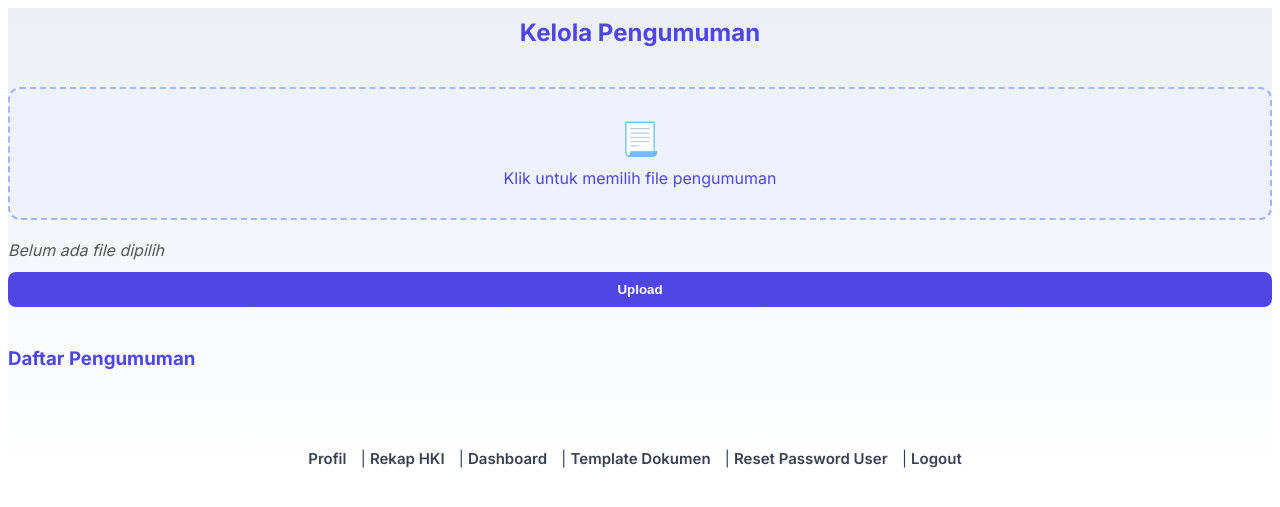
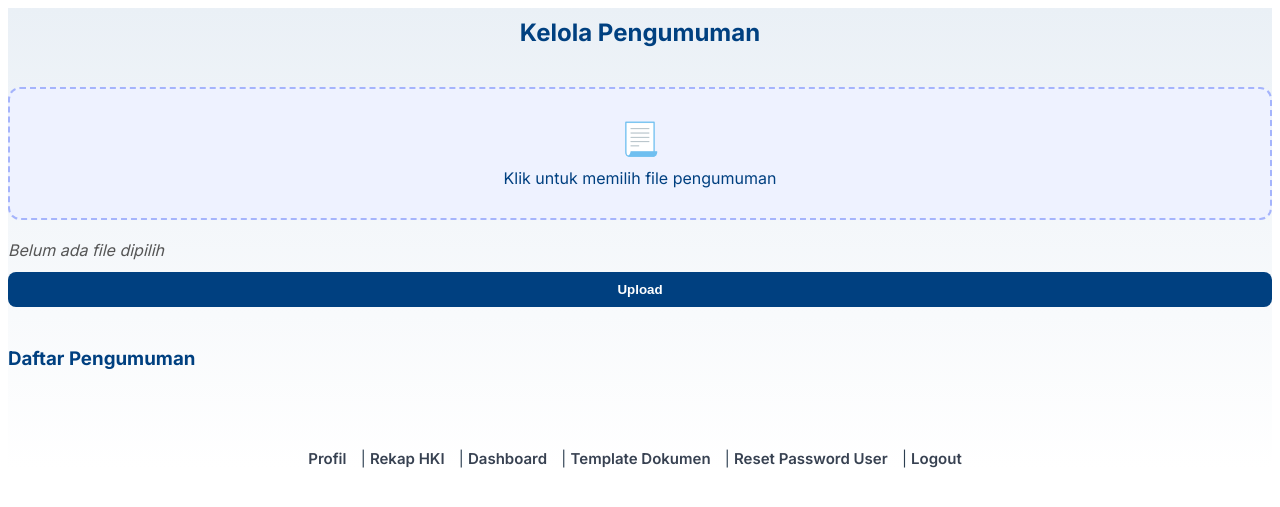
Before and after one commit to jabie393/hki_project, a PHP site: page /announcement.php in a window 1280 px wide. Shown: the top 507 px of the page. Run offline with PHP 8.4, Linux system fonts and the light colour scheme; the visitor is signed in with stand-in values (Sample User, id 1); data that the repository does not hold is empty; some libraries are stand-ins or nearby versions.

Commit message:
FE Update

```diff
--- a/css/announcement.css
+++ b/css/announcement.css
@@ -11,10 +11,14 @@
 }
 
 #announcement-page h2,   #announcement-page h3 {
-    color: #4f46e5;
+    color: #004080;
     font-weight: bold;
     padding-bottom: 20px;
     padding-top: 10px;
+}
+
+#announcement-page span {
+    color: #004080;
 }
 
 #announcement-page form {
@@ -77,7 +81,7 @@
 }
 
 #announcement-page button {
-    background-color: #4f46e5;
+    background-color: #004080;
     color: white;
     padding: 10px;
     border: none;
@@ -88,7 +92,7 @@
 }
 
 #announcement-page button:hover {
-    background-color: #3730a3;
+    background-color: #002a5e;
 }
 
 #announcement-page .delete-btn {
@@ -107,6 +111,7 @@
 
 #announcement-page .delete-btn:hover {
     background-color: #b91c1c;
+    text-decoration: none;
 }
 
 #announcement-page ul {
--- a/css/pengajuan.css
+++ b/css/pengajuan.css
@@ -8,7 +8,7 @@
 
 #admin-section h2 {
   text-align: center;
-  color: #4f46e5;
+  color: #004080;
   font-weight: bold;
   padding-bottom: 20px;
   padding-top: 10px;
--- a/css/profile.css
+++ b/css/profile.css
@@ -48,7 +48,8 @@
   color: #ffffff;
   text-decoration: none;
   border-radius: 8px;
-  font-weight: 500;
+  cursor: pointer;
+  font-weight: 600;
   transition: background-color 0.3s ease;
 }
 
```
Also changed, not shown: css/reset_password.css (+4 -4 lines), css/template.css (+10 -6 lines), reset_password.php (+14 -16 lines).
